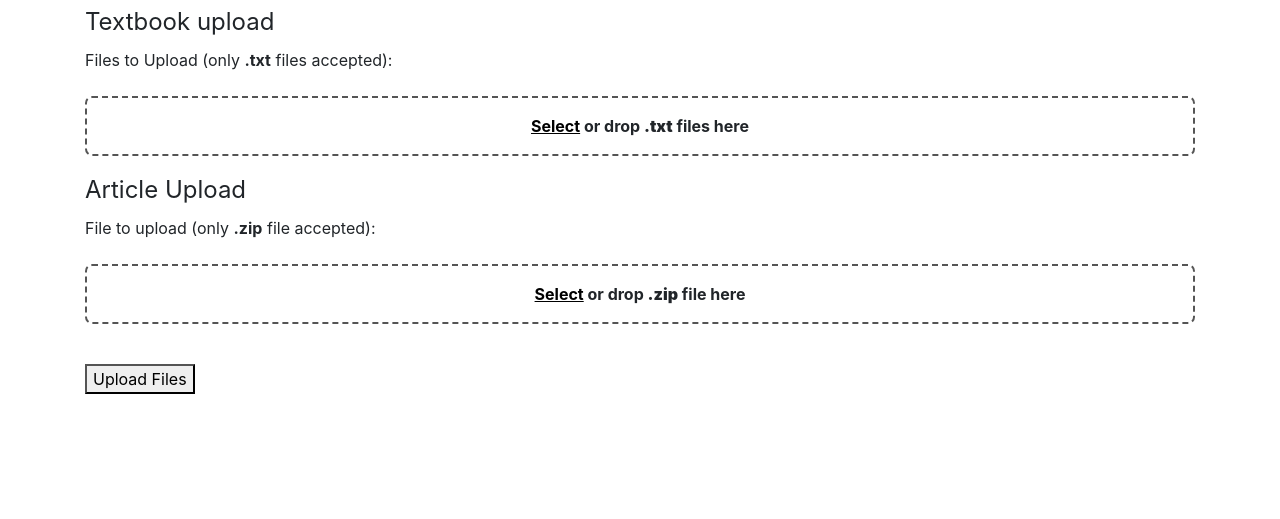
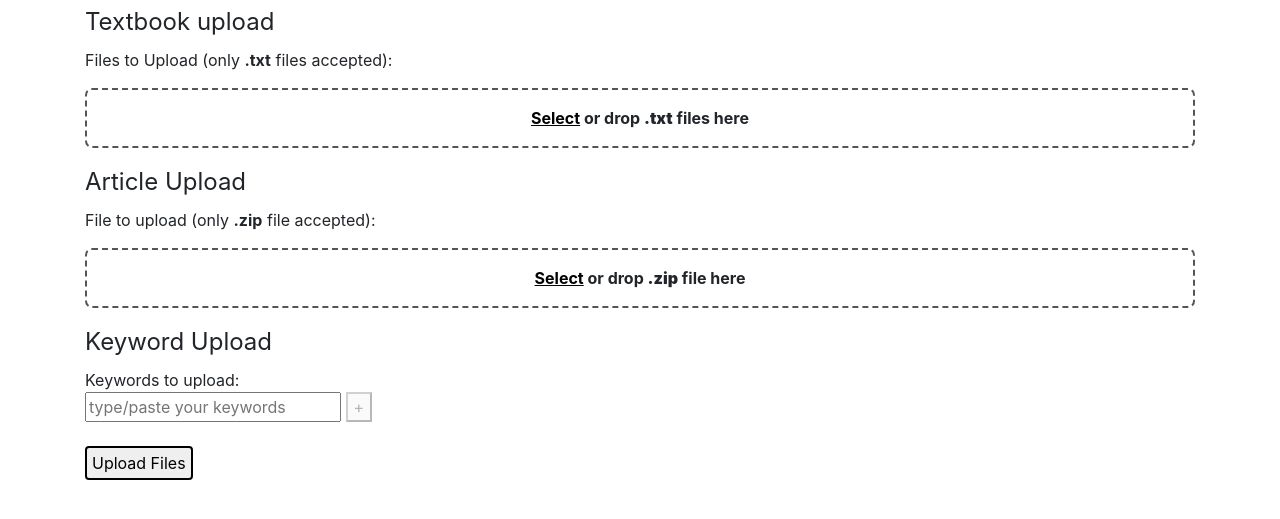
Before and after one commit to joelsjlee/textbook, a Django app: page /file_upload/ in a window 1280 px wide. Shown: the part 56-575 px from the top of the page. Run offline with Django 3.2, Linux system fonts and the light colour scheme; the visitor is signed in with stand-in values (Sample User, id 1); some libraries are stand-ins or nearby versions.

Commit message:
working keywords, refractoring needed

```diff
--- a/proxy/templates/pages/file_upload.html
+++ b/proxy/templates/pages/file_upload.html
@@ -13,9 +13,7 @@
       	border-radius: 7px;
       }
 
-      .fileInput {
-        display: none;
-      }
+      .fileInput {display: none;}
 
       .fileLink {
         text-decoration: underline;
@@ -23,9 +21,7 @@
         cursor: pointer;
       }
 
-      .fileLink:hover {
-        color: #555;
-      }
+      .fileLink:hover {color: #555;}
 
       .filename {
         display: inline-block;
@@ -33,18 +29,60 @@
       }
 
       .deleteButton {
+        appearance: none;
+        background-color: transparent;
+        border: 2px solid #e74c3c;
+        border-radius: 0.6em;
+        color: #e74c3c;
+        cursor: pointer;
+        font-weight: 400;
+        padding: 3px 5px;
+        font-weight: 700;
+        transition: box-shadow 300ms ease-in-out, color 300ms ease-in-out;
         margin-left: 200px;
       }
-    </style>
+
+      .deleteButton:hover {
+        color: #fff;
+        box-shadow: 0 0 40px 40px #e74c3c inset;
+      }
+
+      .submitButton {
+        border: solid;
+        border-width: 2px;
+        border-radius: 4px;
+        padding: 3px 5px;
+      }
+
+      .submitButton:hover {background-color: #e1e2e2;}
+      /*
+      .keywordButton {
+        background-color:#33cc33;
+      	border-radius: 50%;
+      	border:1px solid #18ab29;
+      	display:inline-block;
+      	cursor:pointer;
+      	color:#fff;
+      	padding:3px 7px;
+      }
+
+      .keywordButton:hover {background-color:#009900;}
+      */
+      .keywordName {
+        display: inline-block;
+        font-size: 18px;
+        margin-right: 15px;
+      }
+      </style>
 
     <!-- file html -->
-    <form method="post" enctype="multipart/form-data" onkeydown="prevent_default(event)">
+    <form method="post" enctype="multipart/form-data" onkeydown="preventDefault(event)">
       {% csrf_token %}
       <fieldset>
         <!-- input for textbooks (multiple .txt files) -->
         <div id="textbookForm">
             <legend>Textbook upload</legend>
-            <label for="textbookfile">Files to Upload (only <b>.txt</b> files accepted):</label>
+            <section>Files to Upload (only <b>.txt</b> files accepted):</section>
             <div id="textbookNames">
             </div>
             <input type="file" id="textbookInput0" class="fileInput" name="textbook_file" onchange="handleFile('textbookInput0', true)" />
@@ -55,7 +93,7 @@
         <!-- input for articles (one zip file only) -->
         <div id="articleForm">
           <legend>Article Upload</legend>
-          <label for="articleFile">File to upload (only <b>.zip</b> file accepted):</label>
+          <section>File to upload (only <b>.zip</b> file accepted):</section>
           <div id="articleName">
           </div>
           <input type="file" id="articleInput" class="fileInput" name="article_file" onchange="handleFile('articleInput', false)" />
@@ -65,18 +103,82 @@
         </div>
         <!-- input for keywords (multiple strings) -->
         <div id="keywordForm">
-
+          <legend>Keyword Upload</legend>
+          <section>Keywords to upload:</section>
+          <div id="keywords">
+          </div>
+          <input
+            type="text"
+            id="keyword0"
+            name="keyword"
+            class="keywordInput"
+            placeholder="type/paste your keywords"
+            oninput="toggleAdd(event, 'keywordButton')"
+            onpaste="pasteKeywords()">
+          <button type="button" class="keywordButton" id="keywordButton" onclick="processKeyword(event, 'keyword0')" disabled>+</button>
         </div>
         <br>
         <!-- submit -->
         <div id="submitbutton">
-        	<button type="submit" onclick="return confirm('Upload files?')">Upload Files</button>
+        	<button type="submit" class="submitButton" onclick="return confirm('Upload files?')">Upload Files</button>
         </div>
       </fieldset>
     </form>
 
     <!-- javascript -->
     <script>
+      // Prevent default behavior
+      function preventDefault(event) {
+        if (event.keyCode == 13) event.preventDefault();
+      }
+
+      // Process the keyword similar to a file
+      function processKeyword(event, inputID) {
+        var inputElement = document.getElementById(inputID);
+        inputElement.style.display = "none";
+        var id = Number(inputID.slice(-1));
+        var newID = id + 1;
+        var keyword = inputElement.value;
+        var divElement = document.getElementById("keywords");
+        var nameAttributes = {"id": "keywordName" + id, "class": "keywordName"};
+        divElement.appendChild(createElement("P", keyword, nameAttributes));
+        var buttonAttributes = {"type": "button",
+                                "class": "keywordButton",
+                                "id": "keywordDelete" + id,
+                                "onclick": "removeKeyword(event.target, 'keywordName" + id + "', 'keywordBr" + id + "', '" + inputID + "')"};
+        divElement.appendChild(createElement("BUTTON", "-", buttonAttributes));
+        // add br element
+        var brAttributes = {"id": "keywordBr" + id};
+        divElement.appendChild(createElement("BR", "", brAttributes));
+        // add new input element
+        var newInputAttributes = {"type": "text",
+                                  "id": "keyword" + newID,
+                                  "name": "keyword",
+                                  "class": "keywordInput",
+                                  "placeholder": "type/paste your keywords",
+                                  "oninput": "toggleAdd(event, 'keywordButton')",
+                                  "onpaste": "pasteKeywords()"};
+        inputElement.insertAdjacentElement("afterend", createElement("INPUT", "", newInputAttributes));
+        // change add button onclick function
+        event.target.setAttribute("onclick", "processKeyword(event, 'keyword" + newID + "')");
+        event.target.disabled = true;
+      }
+
+      // Remove keyword and its respective p, br, and button elements
+      function removeKeyword(buttonElement, nameID, brID, inputID) {
+        var divElement = document.getElementById("keywords");
+        var formElement = document.getElementById("keywordForm");
+        divElement.removeChild(document.getElementById(nameID));
+        divElement.removeChild(document.getElementById(brID));
+        formElement.removeChild(document.getElementById(inputID));
+        divElement.removeChild(buttonElement);
+      }
+
+      // When user types an input, enable the add-button
+      function toggleAdd(event, buttonID) {
+        document.getElementById(buttonID).disabled = event.target.value === "";
+      }
+
       // Process files that are dropped into the drop box
       function onDropHandle(event, isTextbookDrop, latestID) {
         event.preventDefault();
@@ -184,6 +286,20 @@
           document.getElementById("articleDrop").style.cssText = "display: default;";
         }
       }
+
+      function removeContent(buttonElement, divID, nameID, brID, inputID, contentType) {
+        var divNameElement = document.getElementById(divID);
+        divNameElement.removeChild(document.getElementById(nameID));
+        divNameElement.removeChild(document.getElementById(brID));
+        divNameElement.removeChild(buttonElement);
+        if (contentType === "textbook") {
+          // TODO
+        } else if (contentType === "article") {
+          // TODO
+        } else {
+          // TODO
+        }
+      }
     </script>
   {% endif %}
 {% endblock file_upload %}
```
